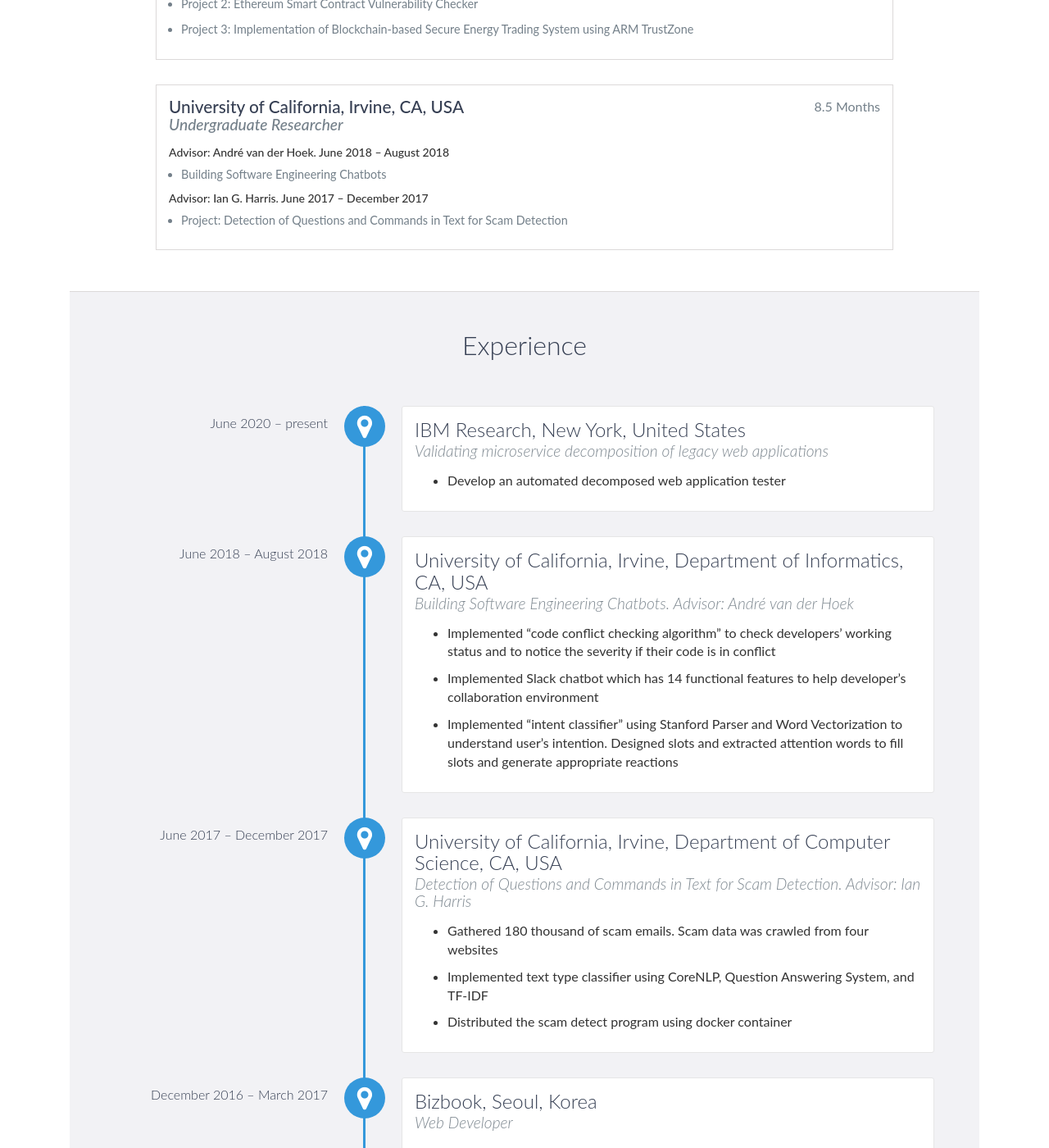
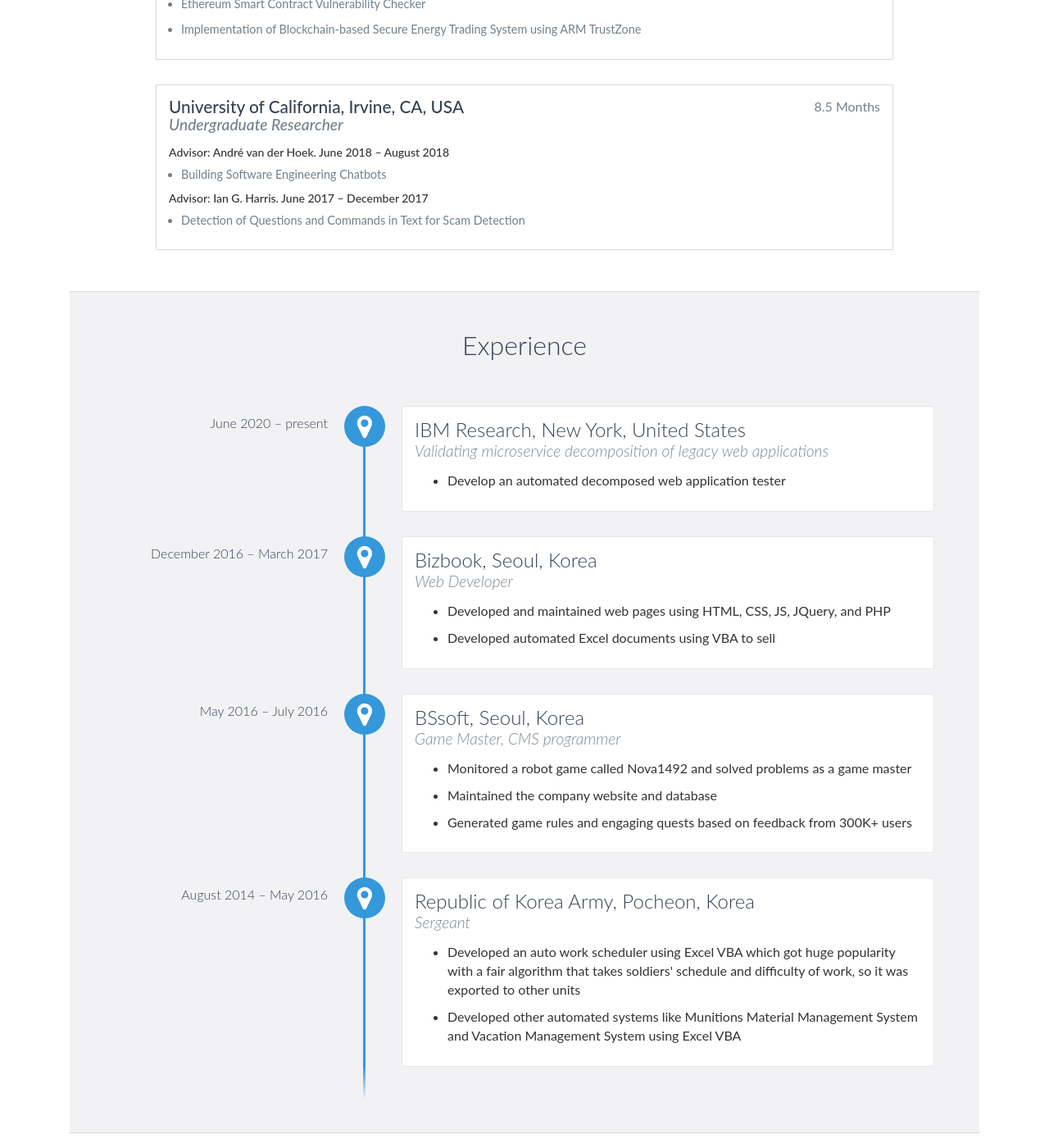
Before and after one commit to codingsoo/codingsoo.github.io1, a Jekyll site: the page built from index.html, in a window 1280 px wide and 1400 px high, scrolled down 1266 px. Shown: the whole window at 82% size. Built offline with Jekyll 4.4.1, drawn with Linux system fonts in a browser that asks for light colours; nearby versions of some CDN libraries; comment, search, counter and statistics services are not loaded; some of the changed text lies outside the part shown.

Commit message:
index.html finished

```diff
--- a/index.html
+++ b/index.html
@@ -72,7 +72,7 @@
                         <h4>PhD student in Computer Science</h4>
                         <h5>Advisor: Alessandro(Alex) Orso</h5>
                         <ul>
-                            <li>Project: Debloat program's unnecessary features to solve security issues and improve performance</li>
+                            <li>Debloat program's unnecessary features to solve security issues and improve performance</li>
                         </ul>
                     </div>
 
@@ -82,9 +82,9 @@
                         <h4>Bachelor of Science in Computer Science</h4>
                         <h5>Undergraduate Researcher. Advisor: Eun-Jin Im. December 2016 ~ August 2019</h5>
                         <ul>
-                            <li>Project 1: Improving tensorflow API for manycore CPU</li>
-                            <li>Project 2: Ethereum Smart Contract Vulnerability Checker</li>
-                            <li>Project 3: Implementation of Blockchain-based Secure Energy Trading System using ARM TrustZone</li>
+                            <li>Improving tensorflow API for manycore CPU</li>
+                            <li>Ethereum Smart Contract Vulnerability Checker</li>
+                            <li>Implementation of Blockchain-based Secure Energy Trading System using ARM TrustZone</li>
                         </ul>
                     </div>
 
@@ -98,7 +98,7 @@
                         </ul>
                         <h5>Advisor: Ian G. Harris. June 2017 – December 2017</h5>
                         <ul>
-                            <li>Project: Detection of Questions and Commands in Text for Scam Detection</li>
+                            <li>Detection of Questions and Commands in Text for Scam Detection</li>
                         </ul>
                     </div>
                 </div>
@@ -115,29 +115,6 @@
                                </ul>
                             </p>
                         </div>
-                        <div data-date="June 2018 – August 2018">
-                            <h3>University of California, Irvine, Department of Informatics, CA, USA</h3>
-                            <h4>Building Software Engineering Chatbots. Advisor: André van der Hoek</h4>
-                            <p>
-                                <ul>
-                                    <li>Implemented “code conflict checking algorithm” to check developers’ working status and to notice the severity if their code is in conflict</li>
-                                    <li>Implemented Slack chatbot which has 14 functional features to help developer’s collaboration environment</li>
-                                    <li>Implemented “intent classifier” using Stanford Parser and Word Vectorization to understand user’s intention. Designed slots and extracted attention words to fill slots and generate appropriate reactions</li>
-                                </ul>
-                            </p>
-                        </div>
-                        <div data-date="June 2017 – December 2017">
-                            <h3>University of California, Irvine, Department of Computer Science, CA, USA</h3>
-                            <h4>Detection of Questions and Commands in Text for Scam Detection. Advisor: Ian G. Harris</h4>
-                            <p>
-                                <ul>
-                                    <li>Gathered 180 thousand of scam emails. Scam data was crawled from four websites</li>
-                                    <li>Implemented text type classifier using CoreNLP, Question Answering System, and TF-IDF</li>
-                                    <li>Distributed the scam detect program using docker container</li>
-                                </ul>
-                            </p>
-                        </div>
-
                         <div data-date="December 2016 – March 2017">
                             <h3>Bizbook, Seoul, Korea</h3>
                             <h4>Web Developer</h4>
```
